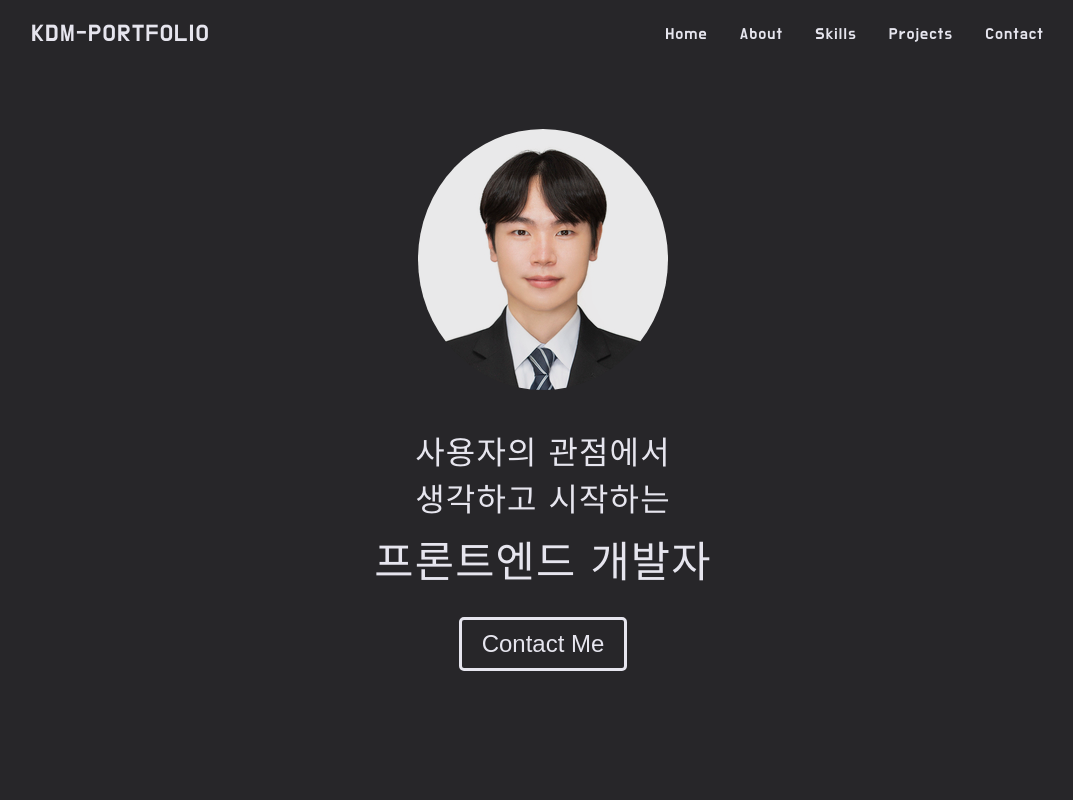
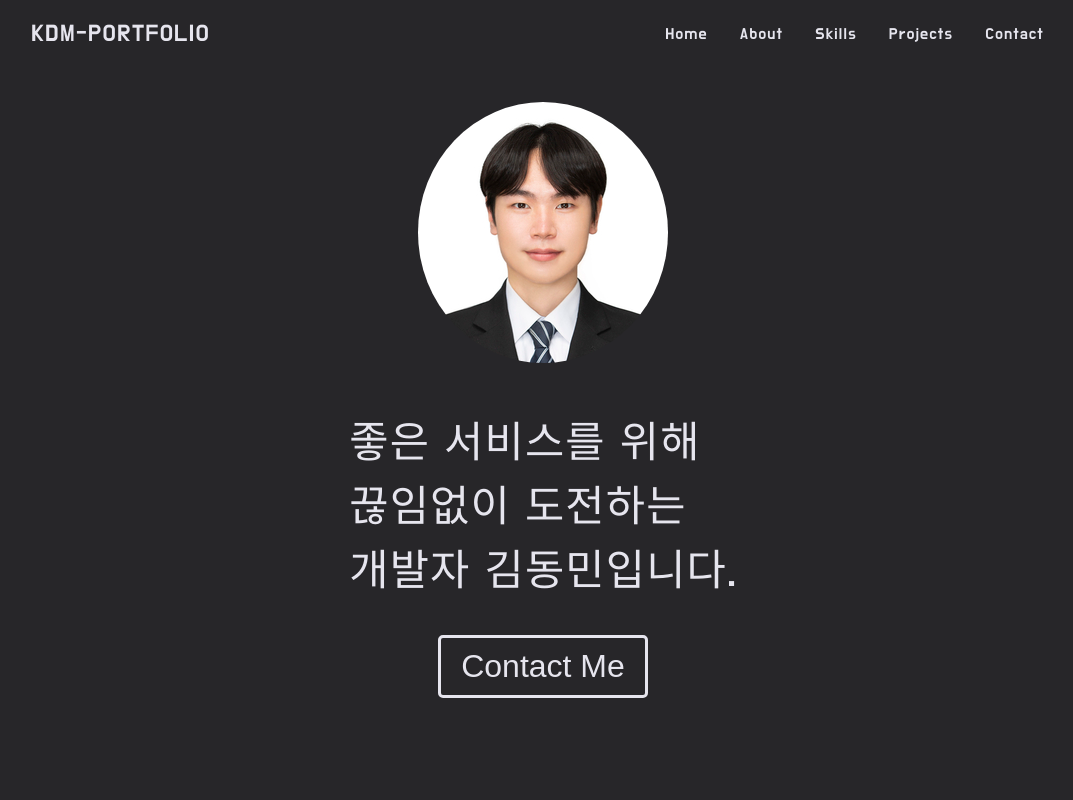
Before and after one commit to KingDongMin/KDM-portfolio, a plain HTML site: page index.html in a window 1280 px wide. Shown: the top 800 px of the page, without its empty margins (97-1170 px from the left). Drawn offline with Linux system fonts and the light colour scheme.

Commit message:
home 정리
home 영역 title 수정, css 변경 및 정리

```diff
--- a/index.html
+++ b/index.html
@@ -40,12 +40,10 @@
 
     <!-- home -->
     <section id="home">
-
         <div class="home__profile">
             <img class="profile__photo" src="imgs/profile.jpg" alt="image/jpg">
             <div class="profile__title">
-                <h2>사용자의 관점에서<br> 생각하고 시작하는</h2>
-                <h1>프론트엔드 개발자</h1>
+                <h1>좋은 서비스를 위해<br>끊임없이 도전하는<br>개발자 김동민입니다.</h1>
             </div>
             <button class="profile__contact" data-link="#contact">Contact Me</button>
         </div>
--- a/style.css
+++ b/style.css
@@ -119,7 +119,6 @@ section {
     box-shadow: 0px 2px 5px rgba(128, 128, 128, 0.406);
 }
 
-
 /* home */
 #home {
     overflow: hidden;
@@ -129,38 +128,28 @@ section {
     background-color: #272629;
 }
 .home__profile{
-    position: relative;
-    z-index: 1;
-
     display: flex;
     flex-direction: column;
     justify-content: center;
     align-items: center;
-    text-align: center;
 }
 .profile__photo{
     width: 250px;
     height: auto;
     border-radius: 50%;
-    opacity:0.9;
     margin-bottom: 30px;
 }
 .profile__title{
     color:var(--color-white);
 }
-.profile__title>h1{
-    margin-top: 0px;
-}
 .profile__contact{
-    font-size: var(--font-size-medium);
-    margin-top : 10px;
+    font-size: 32px;
+    margin-top : 20px;
     padding : 10px 20px;
-
     background-color: transparent;
     color: var(--color-white);
     border: 3px var(--color-white) solid;
     border-radius: 5px;
-
     transition: all 0.2s ease-in;
     cursor: pointer;
 }
```
